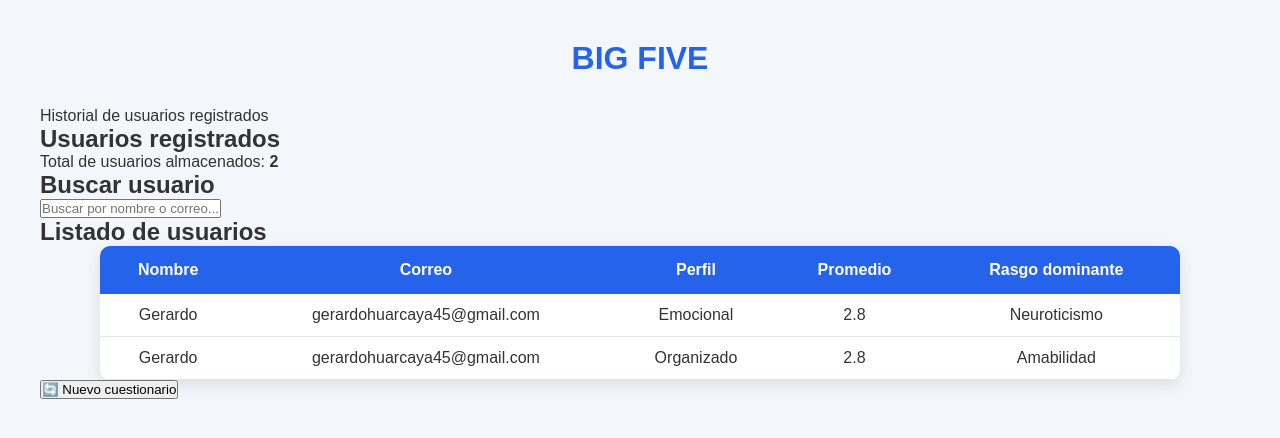
After one commit to gerardohuarcaya/Big-Five, a Flask app: page /usuarios in a window 1280 px wide. The commit adds this page. Shown: the top 438 px of the page. Run offline with Flask 3, Linux system fonts and the light colour scheme.

Commit message:
Actualizacion Big Five usuarios

```diff
--- a/app.py
+++ b/app.py
@@ -1,6 +1,7 @@
 from flask import Flask, render_template, request
 from openai import OpenAI
 import os
+import json
 from dotenv import load_dotenv
 
 load_dotenv()
@@ -8,6 +9,103 @@ load_dotenv()
 client = OpenAI(api_key=os.getenv("OPENAI_API_KEY"))
 
 app = Flask(__name__)
+
+usuarios = []
+
+class Pila:
+
+    def __init__(self):
+        self.items=[]
+
+    def apilar(self,item):
+        self.items.append(item)
+
+    def desapilar(self):
+        if self.items:
+            return self.items.pop()
+
+    def mostrar(self):
+        return self.items
+
+class Cola:
+
+    def __init__(self):
+        self.items=[]
+
+    def encolar(self,item):
+        self.items.append(item)
+
+    def desencolar(self):
+        if self.items:
+            return self.items.pop(0)
+
+    def mostrar(self):
+        return self.items
+
+class Nodo:
+
+    def __init__(self,dato):
+        self.dato=dato
+        self.siguiente=None
+
+
+class ListaEnlazada:
+
+    def __init__(self):
+        self.cabeza=None
+
+    def agregar(self,dato):
+
+        nuevo=Nodo(dato)
+
+        if self.cabeza is None:
+            self.cabeza=nuevo
+            return
+
+        actual=self.cabeza
+
+        while actual.siguiente:
+            actual=actual.siguiente
+
+        actual.siguiente=nuevo
+
+    def mostrar(self):
+
+        datos=[]
+
+        actual=self.cabeza
+
+        while actual:
+
+            datos.append(actual.dato)
+
+            actual=actual.siguiente
+
+        return datos
+
+def clasificar_perfil(apertura,responsabilidad,extroversion,neuroticismo):
+
+    if responsabilidad>=4:
+
+        if extroversion>=4:
+            return "Líder"
+
+        elif apertura>=4:
+            return "Innovador"
+
+        else:
+            return "Organizado"
+
+    else:
+
+        if apertura>=4:
+            return "Creativo"
+
+        elif neuroticismo>=4:
+            return "Emocional"
+
+        else:
+            return "Equilibrado"
 
 def interpretar(valor):
     niveles = {
@@ -36,6 +134,63 @@ def resultados():
         amabilidad = int(request.form.get('p4', 3))
         neuroticismo = int(request.form.get('p5', 3))
 
+        respuestas = [
+            apertura,
+            responsabilidad,
+            extroversion,
+            amabilidad,
+            neuroticismo
+        ]
+
+        promedio = round(sum(respuestas) / len(respuestas), 2)
+        mayor = max(respuestas)
+        menor = min(respuestas)
+
+        rasgos = {
+            "Apertura": apertura,
+            "Responsabilidad": responsabilidad,
+            "Extroversión": extroversion,
+            "Amabilidad": amabilidad,
+            "Neuroticismo": neuroticismo
+        }
+
+        ranking = sorted(
+            rasgos.items(),
+            key=lambda x: x[1],
+            reverse=True
+        )
+
+        pila=Pila()
+
+        for dato in ranking:
+            pila.apilar(dato)
+
+        ultimo_rasgo=pila.desapilar()
+
+        cola=Cola()
+
+        cola.encolar(nombre)
+        cola.encolar(correo)
+
+        cola_actual=cola.mostrar()
+
+        historial=ListaEnlazada()
+
+        for respuesta in respuestas:
+            historial.agregar(respuesta)
+
+        historial_respuestas=historial.mostrar()
+
+        perfil = clasificar_perfil(
+            apertura,
+            responsabilidad,
+            extroversion,
+            neuroticismo
+
+        )
+
+        rasgo_dominante = ranking[0][0]
+        puntaje_dominante = ranking[0][1]
 
         informe = ""
 
@@ -85,23 +240,75 @@ def resultados():
         else:
             informe += "• Generalmente mantienes la calma y afrontas las dificultades con estabilidad emocional.\n\n"
 
+
         respuesta_ia = client.responses.create(
             model="gpt-5.4-mini",
             input=f"""
-            Eres un psicólogo experto en psicometría y el modelo Big Five.
-            Tu tarea es transformar el siguiente informe en un análisis profesional,
-            claro, humano y motivador.
-            No cambies el significado, solo mejora la redacción.
+        Eres un psicólogo experto en el modelo Big Five.
 
-            INFORME:
-            {informe}
-            """
+        Analiza los siguientes resultados y redacta un informe profesional.
+
+        Nombre: {nombre}
+
+        Resultados:
+        - Apertura: {apertura}/5
+        - Responsabilidad: {responsabilidad}/5
+        - Extroversión: {extroversion}/5
+        - Amabilidad: {amabilidad}/5
+        - Neuroticismo: {neuroticismo}/5
+
+        Rasgo dominante:
+        {rasgo_dominante} ({puntaje_dominante}/5)
+
+        Perfil calculado por el sistema:
+        {perfil}
+
+        Promedio:
+        {promedio}
+
+        Informe base:
+        {informe}
+
+        Genera un informe motivador de aproximadamente 250 palabras.
+        """
         )
 
         informe = respuesta_ia.output_text
 
+        nuevo_usuario = {
+            "nombre": nombre,
+            "correo": correo,
+            "apertura": apertura,
+            "responsabilidad": responsabilidad,
+            "extroversion": extroversion,
+            "amabilidad": amabilidad,
+            "neuroticismo": neuroticismo,
+            "perfil": perfil,
+            "promedio": promedio,
+            "rasgo_dominante": rasgo_dominante,
+            "puntaje_dominante": puntaje_dominante,
+            "informe": informe
+        }
+
+        try:
+            with open("usuarios.json", "r", encoding="utf-8") as archivo:
+                usuarios = json.load(archivo)
+        except:
+            usuarios = []
+
+        usuarios.append(nuevo_usuario)
+
+        with open("usuarios.json", "w", encoding="utf-8") as archivo:
+            json.dump(
+                usuarios,
+                archivo,
+                indent=4,
+                ensure_ascii=False
+            )
+
         return render_template(
-            'resultados.html',
+
+            "resultados.html",
 
             nombre=nombre,
             correo=correo,
@@ -118,10 +325,38 @@ def resultados():
             amabilidad_txt=interpretar(amabilidad),
             neuroticismo_txt=interpretar(neuroticismo),
 
-            informe=informe
+            informe=informe,
+            promedio=promedio,
+            mayor=mayor,
+            menor=menor,
+
+            perfil=perfil,
+
+            rasgo_dominante=rasgo_dominante,
+            puntaje_dominante=puntaje_dominante,
+
+            ranking=ranking,
+
+            ultimo_rasgo=ultimo_rasgo,
+            cola_actual=cola_actual,
+            historial_respuestas=historial_respuestas
 
         )
 
+@app.route('/usuarios')
+def ver_usuarios():
+
+    try:
+        with open("usuarios.json", "r", encoding="utf-8") as archivo:
+            usuarios = json.load(archivo)
+
+    except:
+        usuarios = []
+
+    return render_template(
+        "usuarios.html",
+        usuarios=usuarios
+    )
 
 if __name__ == '__main__':
     app.run(debug=True)
--- /dev/null
+++ b/static/css/usuarios.css
@@ -0,0 +1,62 @@
+*{
+    margin:0;
+    padding:0;
+    box-sizing:border-box;
+    font-family:Arial, Helvetica, sans-serif;
+}
+
+body{
+    background:#f3f6fb;
+    color:#333;
+    padding:40px;
+}
+
+h1{
+    text-align:center;
+    color:#2563eb;
+    margin-bottom:30px;
+}
+
+table{
+    width:90%;
+    margin:auto;
+    border-collapse:collapse;
+    background:#ffffff;
+    box-shadow:0 5px 15px rgba(0,0,0,.1);
+    border-radius:10px;
+    overflow:hidden;
+}
+
+th{
+    background:#2563eb;
+    color:white;
+    padding:15px;
+}
+
+td{
+    padding:12px;
+    text-align:center;
+    border-bottom:1px solid #e5e5e5;
+}
+
+tr:hover{
+    background:#eef5ff;
+}
+
+a{
+    display:block;
+    width:220px;
+    margin:30px auto;
+    text-align:center;
+    text-decoration:none;
+    background:#2563eb;
+    color:white;
+    padding:12px;
+    border-radius:8px;
+    font-weight:bold;
+    transition:.3s;
+}
+
+a:hover{
+    background:#1d4ed8;
+}
--- a/static/js/resultados.js
+++ b/static/js/resultados.js
@@ -47,9 +47,6 @@ for (let rasgo in rasgos) {
 
 console.log("Rasgo dominante:", rasgoDominante);
 console.log("Puntaje:", mayor);
-
-document.getElementById("rasgoDominante").textContent =
-    `${rasgoDominante} (${mayor}/5)`;
 
 const ctx = document.getElementById("graficoBigFive");
 
--- /dev/null
+++ b/static/js/usuarios.js
@@ -0,0 +1,17 @@
+const buscar = document.getElementById("buscar");
+
+buscar.addEventListener("keyup", function () {
+
+    const texto = buscar.value.toLowerCase();
+
+    const filas = document.querySelectorAll("#tablaUsuarios tbody tr");
+
+    filas.forEach(fila => {
+
+        const contenido = fila.textContent.toLowerCase();
+
+        fila.style.display = contenido.includes(texto) ? "" : "none";
+
+    });
+
+});
--- /dev/null
+++ b/templates/usuarios.html
@@ -0,0 +1,113 @@
+<!DOCTYPE html>
+<html lang="es">
+
+<head>
+
+    <meta charset="UTF-8">
+    <meta name="viewport" content="width=device-width, initial-scale=1.0">
+
+    <title>Usuarios registrados - BIG FIVE</title>
+
+    <link rel="stylesheet"
+          href="{{ url_for('static', filename='css/usuarios.css') }}">
+
+</head>
+
+<body>
+
+<header>
+
+    <h1>BIG FIVE</h1>
+
+    <p class="descripcion">
+        Historial de usuarios registrados
+    </p>
+
+</header>
+
+<div class="contenedor">
+
+    <section class="card">
+
+        <h2>Usuarios registrados</h2>
+
+        <p>
+            Total de usuarios almacenados:
+            <strong>{{ usuarios|length }}</strong>
+        </p>
+
+    </section>
+
+    <section class="card">
+
+        <h2>Buscar usuario</h2>
+
+        <input
+            type="text"
+            id="buscar"
+            placeholder="Buscar por nombre o correo..."
+        >
+
+    </section>
+
+    <section class="card">
+
+        <h2>Listado de usuarios</h2>
+
+        <table id="tablaUsuarios">
+
+            <thead>
+
+                <tr>
+
+                    <th>Nombre</th>
+                    <th>Correo</th>
+                    <th>Perfil</th>
+                    <th>Promedio</th>
+                    <th>Rasgo dominante</th>
+
+                </tr>
+
+            </thead>
+
+            <tbody>
+
+                {% for usuario in usuarios %}
+
+                <tr>
+
+                    <td>{{ usuario.nombre }}</td>
+
+                    <td>{{ usuario.correo }}</td>
+
+                    <td>{{ usuario.perfil }}</td>
+
+                    <td>{{ usuario.promedio }}</td>
+
+                    <td>{{ usuario.rasgo_dominante }}</td>
+
+                </tr>
+
+                {% endfor %}
+
+            </tbody>
+
+        </table>
+
+    </section>
+
+    <div class="botones">
+
+        <button onclick="window.location.href='/'">
+            🔄 Nuevo cuestionario
+        </button>
+
+    </div>
+
+</div>
+
+<script src="{{ url_for('static', filename='js/usuarios.js') }}"></script>
+
+</body>
+
+</html>
```
Also changed, not shown: templates/resultados.html (+111 -7 lines), usuarios.JSON (added, +30 -0 lines), 1 other file.
